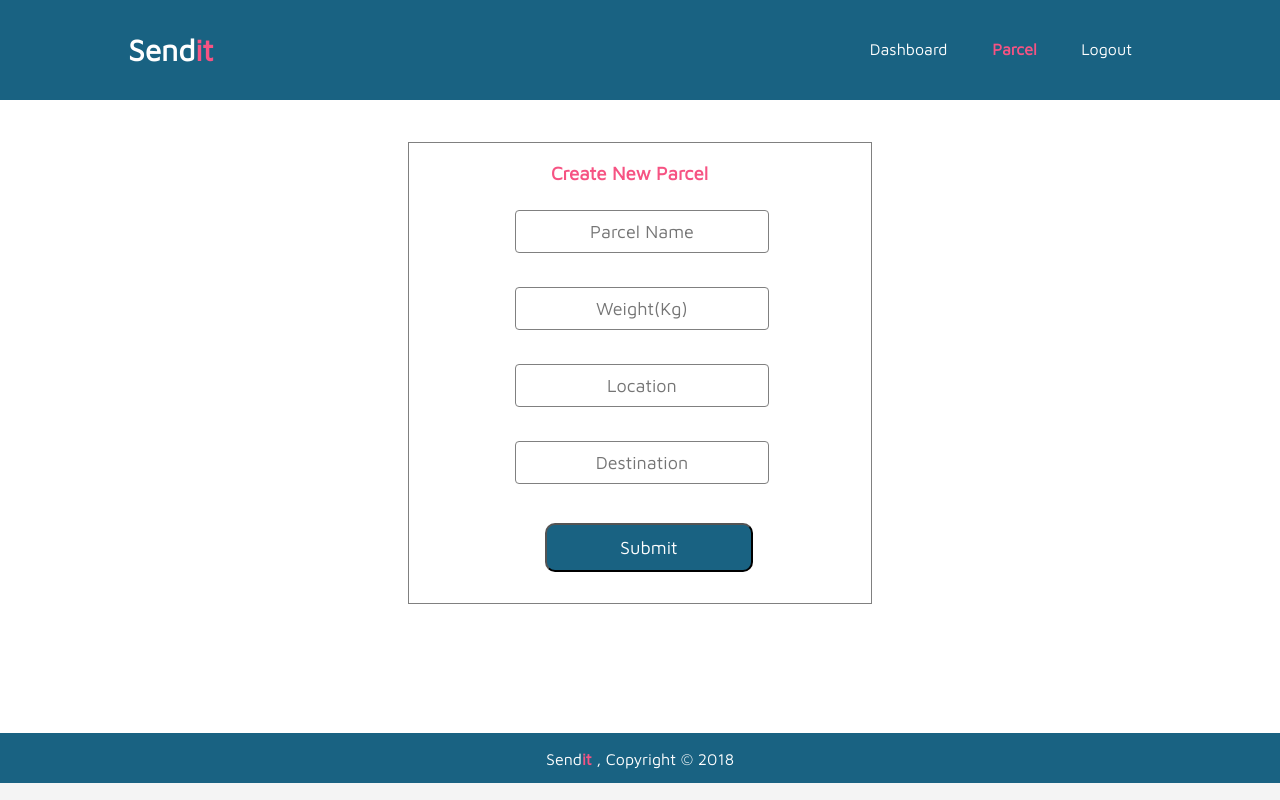
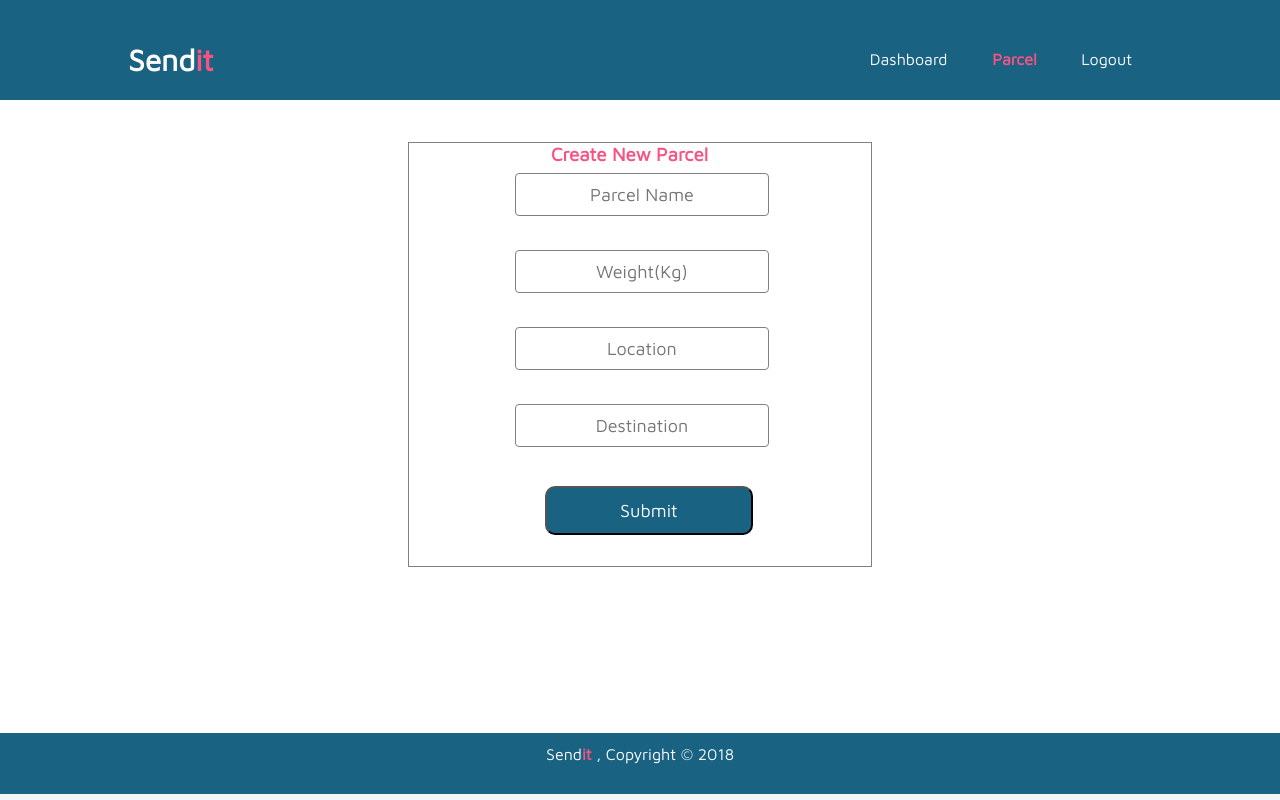
Before and after one commit to sannimichaelse/Parcel-Delivery, a plain HTML site: page UI/parcel.html in a window 1280 px wide. Drawn offline with Linux system fonts and the light colour scheme; a web font is replaced by a local one.

Commit message:
ft(UI): Implementing LFA feedbacks

```diff
--- a/UI/assets/css/style.css
+++ b/UI/assets/css/style.css
@@ -1,5 +1,6 @@
 * {
   font-family: 'Maven Pro', sans-serif !important;
+  margin: 0;
 }
 
 body {
@@ -7,6 +8,11 @@ body {
   background-color: #f4f4f4;
   padding: 0;
   margin: 0;
+  min-height: 100%;
+}
+
+html{
+  height: 100%;
 }
 
 /* Global */
@@ -15,6 +21,7 @@ body {
   width: 80%;
   margin: 0 auto;
   overflow: hidden;
+  padding: 10px;
 }
 
 .text-center {
@@ -241,6 +248,7 @@ header a:hover {
 
 #backgroundImg p {
   font-size: 20px;
+  padding: 10px;
 }
 
 /* Boxes */
@@ -632,3 +640,7 @@ html, body {
 #output {
   font-size: 11px;
 }
+
+.p-t-12{
+  padding-top: 12px
+}
--- a/UI/parcel.html
+++ b/UI/parcel.html
@@ -67,7 +67,7 @@
         </div>
     </section>
 
-    <footer>
+    <footer class="p-t-12">
         <p>
             <span id="trackerText">Send<span id="highlighter">it</span></span>
             , Copyright &copy; 2018</p>
```
Also changed, not shown: UI/admin_dashboard.html (+1 -1 lines), UI/dashboard.html (+1 -1 lines), UI/index.html (+3 -3 lines), UI/login.html (+1 -1 lines), UI/signup.html (+1 -1 lines).
